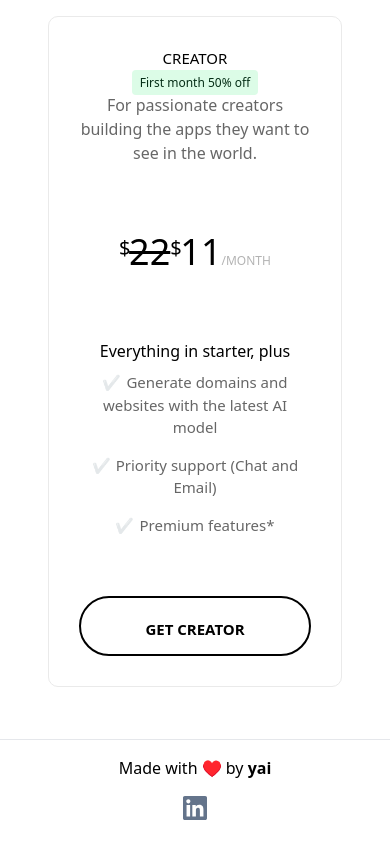
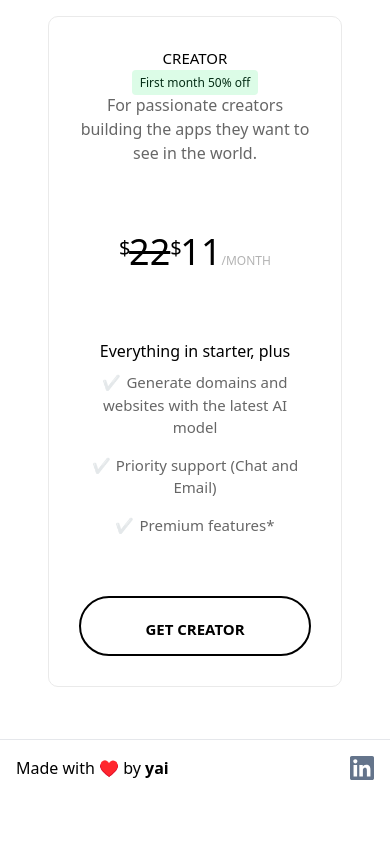
Before and after one commit to romanvieito/simplerb, a Next.js app: page / in a window 390 px wide. Shown: the part 2027-2871 px from the top of the page. After the commit the page ends 2831 px from the top, so only its background shows below. Built offline with nearby package versions, Linux system fonts and the light colour scheme; no server answers.

Commit message:
footer horizontal align

```diff
--- a/components/Footer.tsx
+++ b/components/Footer.tsx
@@ -1,4 +1,5 @@
 import Link from "next/link";
+import { Box } from "@mui/material";
 import EmailIcon from '@mui/icons-material/Email';
 import { useState } from "react";
 import EmailModal from "./EmailModal";
@@ -18,8 +19,8 @@ export default function Footer() {
   };
 
   return (
-    <footer className="text-center w-full border-t flex flex-col sm:flex-row justify-between items-center p-4 space-y-4 sm:space-y-0">
-      <div>
+    <footer className="text-center w-full border-t flex sm:flex-row justify-between items-center p-4 ">
+      <Box>
         Made with ♥️ by{" "}
         <a
           href="https://adaved.com/"
@@ -29,23 +30,26 @@ export default function Footer() {
         >
           yai{" "}
         </a>
-      </div>
-      <div className="flex flex-col sm:flex-row space-y-4 sm:space-y-0 sm:space-x-4 items-center">
+      </Box>
+      <Box className="flex items-center">
         {
           isLoaded && isSignedIn ?
           <>
-            <button
-              className="bg-white border border-black rounded-xl text-black font-medium px-4 py-2 sm:mt-2 mt-2 hover:bg-gray-300 w-full"
+          <div className="mr-3">
+             <button
+              className="bg-white border border-black rounded-md text-black font-medium px-4 py-2 hover:bg-gray-300 w-full"
               onClick={handleOpenModal}
             >
               <i className="fas fa-comment"></i>
               <EmailIcon />{" "}
               <span>Feedback</span>
             </button>
+          </div>
           </> :
           null
         }
-        <EmailModal open={modalOpen} onClose={handleCloseModal} userauth={user} />
+        <div className="">
+          <EmailModal open={modalOpen} onClose={handleCloseModal} userauth={user} />
         {" "}
         <Link
           href="https://www.linkedin.com/in/yaibolanos"
@@ -67,7 +71,9 @@ export default function Footer() {
             ></path>
           </svg>
         </Link>
-      </div>
+        </div>
+
+      </Box>
     </footer>
   );
 }
--- a/components/Header.tsx
+++ b/components/Header.tsx
@@ -280,7 +280,6 @@ export default function Header(): JSX.Element {
                   <input type="hidden" name="tipo" value="STARTER" />
                   <Button
                     style={{ textTransform: "none" }}
-                    size="small"
                     type="submit"
                     variant="contained"
                     role="link"
--- a/pages/domain.tsx
+++ b/pages/domain.tsx
@@ -1058,7 +1058,7 @@ const DomainPage: NextPage = () => {
                 {credits !== null ? (
                   <>
                     <button
-                      className="bg-black rounded-xl text-white font-medium px-4 py-2 sm:mt-10 mt-8 hover:bg-black/80 w-full"
+                      className="bg-black rounded-md text-white font-medium px-4 py-2 sm:mt-10 mt-8 hover:bg-black/80 w-full"
                       onClick={(e) => generateDom(e)}
                     >
                       Find your domain &rarr;
```
